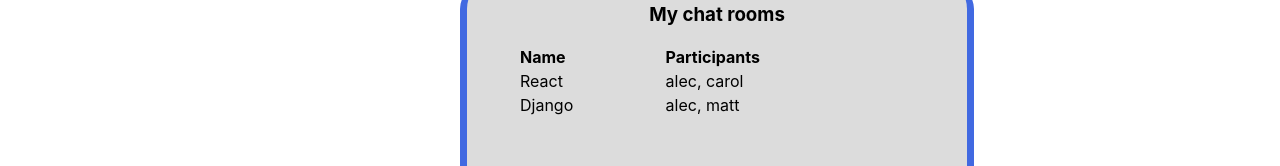
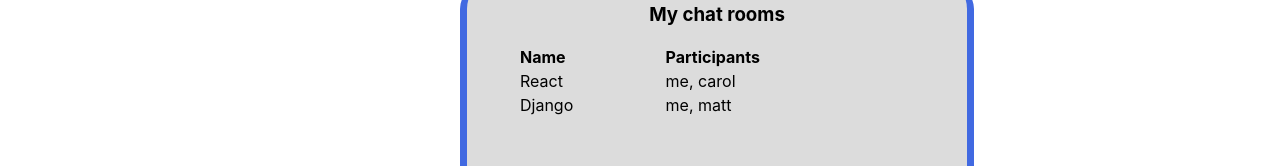
Before and after one commit to akienzle32/chat, a React (Create React App) app: page / in a window 1280 px wide. Shown: the part 294-460 px from the top of the page. Built offline with nearby package versions, Linux system fonts and the light colour scheme.

Commit message:
current user's username now shows up as 'me'

```diff
--- a/src/App.jsx
+++ b/src/App.jsx
@@ -67,7 +67,7 @@ export class App extends React.Component {
   			<ChatRoom participants={this.state.participants} />;
   		  </Route>
 		  <Route path="/">
-			<StartChat chats={this.state.chats} participants={this.state.participants} onSubmit={this.addChat} />
+			<StartChat username={this.state.username} chats={this.state.chats} participants={this.state.participants} onSubmit={this.addChat} />
 		  </Route>
 		</Switch>
 	  </Router>
--- a/src/ChatList.jsx
+++ b/src/ChatList.jsx
@@ -5,8 +5,15 @@ export class ChatList extends React.Component {
 
   // Maps chats to their participants.
   mapChats(){
+    const currentUser = this.props.username;
   	const chats = this.props.chats;
-  	const participants = this.props.participants;
+  	let participants = this.props.participants;
+
+    for (let i = 0; i < participants.length; i++){
+      if (participants[i].username === currentUser)
+        participants[i].username = "me";
+    }
+
   	const chatsAndPtcps = [];
 
   	for (let i = 0; i < chats.length; i++){
@@ -22,7 +29,6 @@ export class ChatList extends React.Component {
   		let parsedDate = new Date(convertedDate);
   		let JSONelement = {id:chatId, name:chatName, usernames:usernameArray, last_modified:parsedDate};
   		chatsAndPtcps.push(JSONelement);
-
   	}
 
   	return(chatsAndPtcps);
--- a/src/StartChat.jsx
+++ b/src/StartChat.jsx
@@ -72,7 +72,7 @@ export class StartChat extends React.Component {
            		</form>
       			</div>
   			</div>
-  			<ChatList chats={this.props.chats} participants={this.props.participants} />
+  			<ChatList username={this.props.username} chats={this.props.chats} participants={this.props.participants} />
   	  </div>
   	);
   }
```
